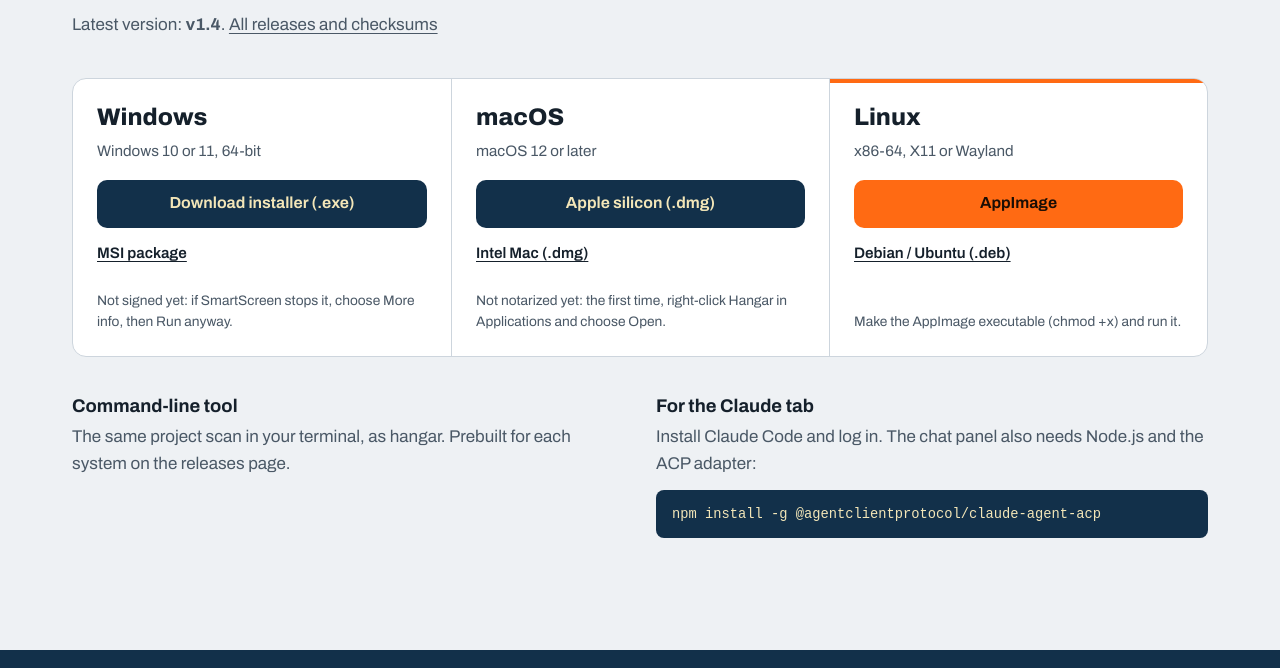
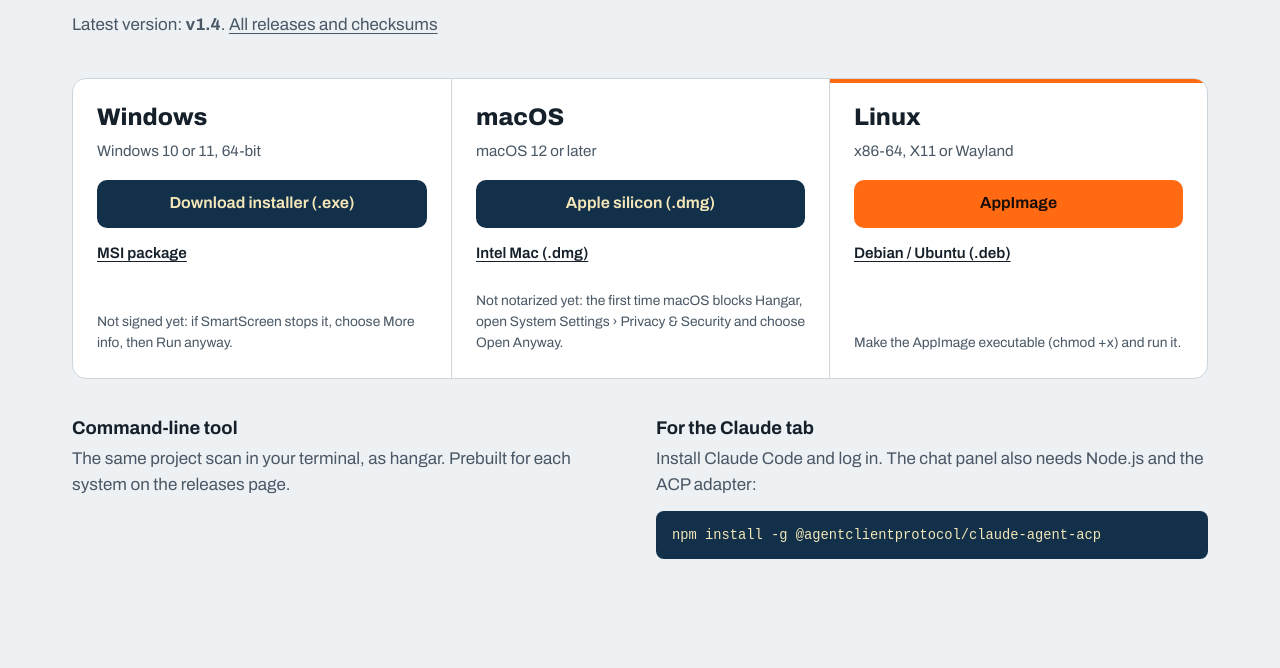
Before and after one commit to Caoquyen1913/hangar-app, a plain HTML site: page index.html in a window 1280 px wide. Shown: the part 2684-3352 px from the top of the page. Drawn offline with Linux system fonts and the light colour scheme; no server answers.

Commit message:
Release workflow: build installers here from a tag of the source repository; macOS install note
Co-Authored-By: Claude Opus 5.5 <noreply@anthropic.com>

```diff
--- a/index.html
+++ b/index.html
@@ -158,7 +158,7 @@
         <p class="req" data-i18n="dl.mac.req">macOS 12 or later</p>
         <a class="btn primary" data-asset="aarch64.dmg" href="https://github.com/Caoquyen1913/hangar-app/releases/latest" data-i18n="dl.mac.arm">Apple silicon (.dmg)</a>
         <a class="alt" data-asset="x64.dmg" href="https://github.com/Caoquyen1913/hangar-app/releases/latest" data-i18n="dl.mac.intel">Intel Mac (.dmg)</a>
-        <p class="note" data-i18n="dl.mac.note">Not notarized yet: the first time, right-click Hangar in Applications and choose Open.</p>
+        <p class="note" data-i18n="dl.mac.note">Not notarized yet: the first time macOS blocks Hangar, open System Settings › Privacy &amp; Security and choose Open Anyway.</p>
       </article>
       <article class="platform" data-os="linux">
         <h3>Linux</h3>
--- a/site.js
+++ b/site.js
@@ -43,7 +43,7 @@
     "dl.mac.req": "macOS 12 trở lên",
     "dl.mac.arm": "Chip Apple (.dmg)",
     "dl.mac.intel": "Mac chip Intel (.dmg)",
-    "dl.mac.note": "Chưa notarize: lần đầu, chuột phải vào Hangar trong Applications rồi chọn Open.",
+    "dl.mac.note": "Chưa notarize: lần đầu macOS chặn Hangar, mở System Settings › Privacy & Security rồi chọn Open Anyway.",
     "dl.linux.req": "x86-64, X11 hoặc Wayland",
     "dl.linux.appimage": "AppImage",
     "dl.linux.deb": "Debian / Ubuntu (.deb)",
```
Also changed, not shown: 2 other files.
